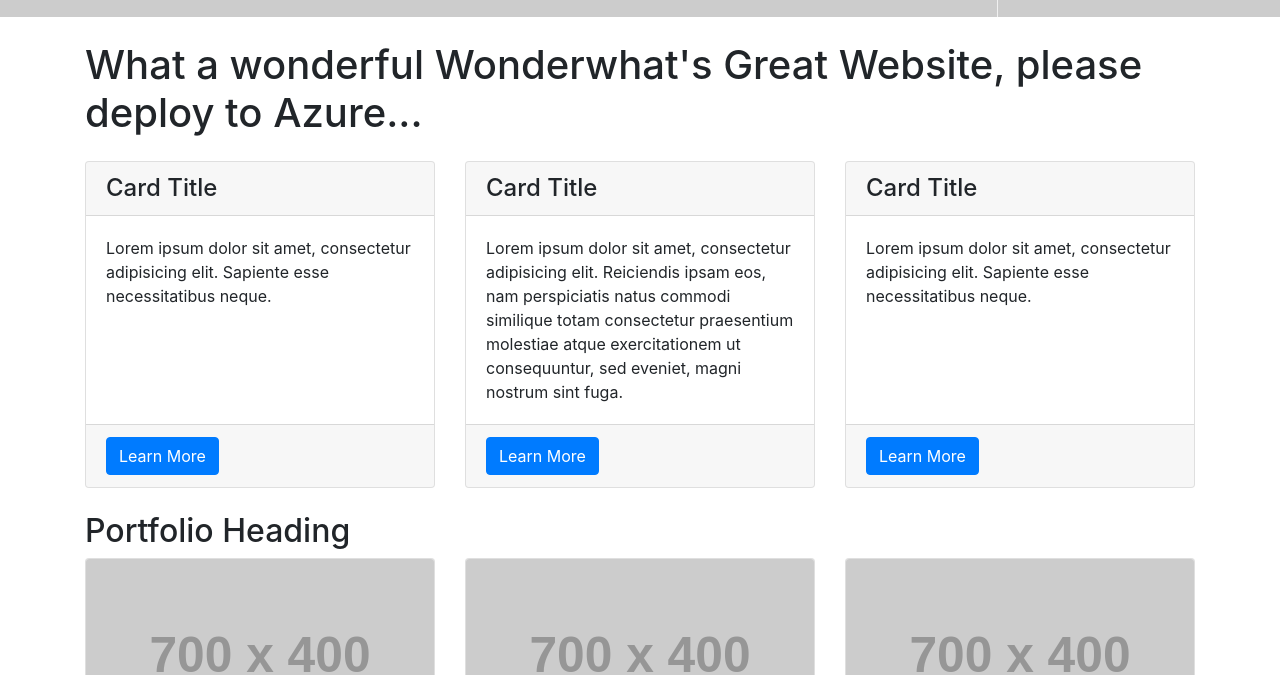
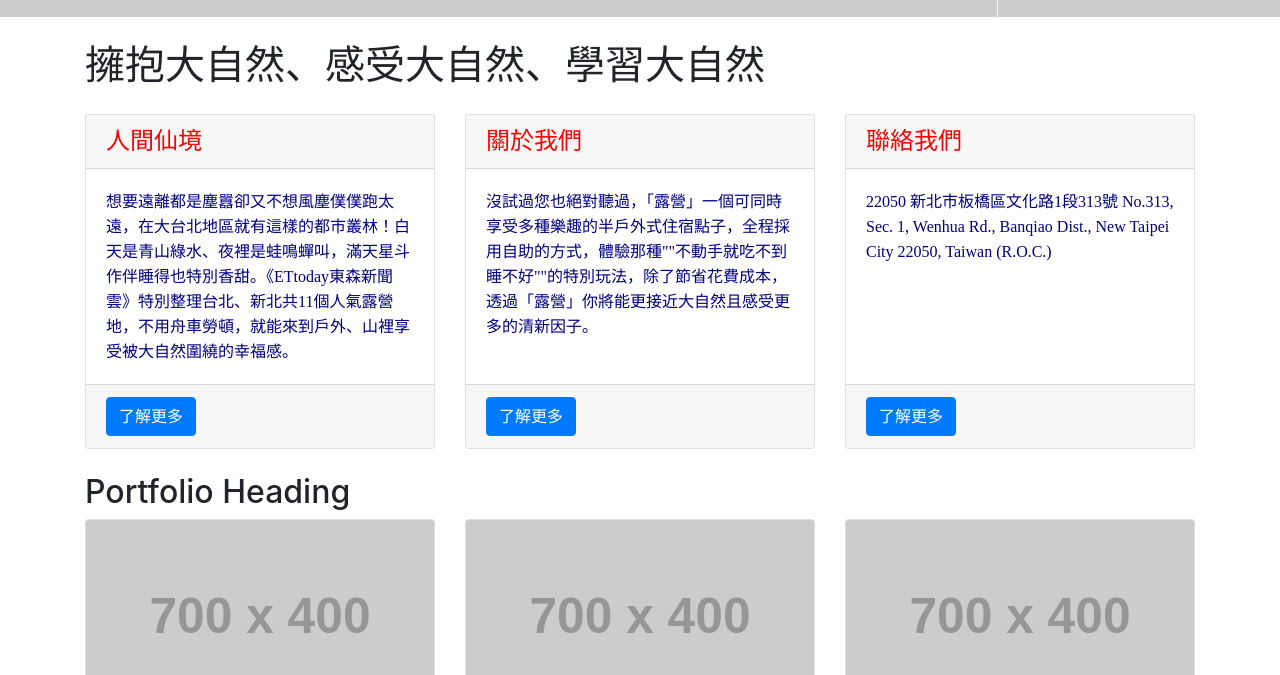
Before and after one commit to laravel-dojo/bootstrap01, a website: page index.html in a window 1280 px wide. Shown: the part 559-1234 px from the top of the page. Drawn offline with Linux system fonts and the light colour scheme; placeholder pictures from the web are drawn by us.

Commit message:
修改標題

```diff
--- a/index.html
+++ b/index.html
@@ -121,40 +121,40 @@
     <!-- Page Content -->
     <div class="container">
 
-      <h1 class="my-4">What a wonderful Wonderwhat's Great Website, please deploy to Azure...</h1>
+      <h1 class="my-4"><font face="標楷體">擁抱大自然、感受大自然、學習大自然</font></h1>
 
       <!-- Marketing Icons Section -->
       <div class="row">
         <div class="col-lg-4 mb-4">
           <div class="card h-100">
-            <h4 class="card-header">Card Title</h4>
+            <h4 class="card-header"><font color="red" face="標楷體">人間仙境</font></h4>
             <div class="card-body">
-              <p class="card-text">Lorem ipsum dolor sit amet, consectetur adipisicing elit. Sapiente esse necessitatibus neque.</p>
+              <p class="card-text"><font color="navy" face="標楷體">想要遠離都是塵囂卻又不想風塵僕僕跑太遠，在大台北地區就有這樣的都市叢林！白天是青山綠水、夜裡是蛙鳴蟬叫，滿天星斗作伴睡得也特別香甜。《ETtoday東森新聞雲》特別整理台北、新北共11個人氣露營地，不用舟車勞頓，就能來到戶外、山裡享受被大自然圍繞的幸福感。</font></p>
             </div>
             <div class="card-footer">
-              <a href="#" class="btn btn-primary">Learn More</a>
+              <a href="#" class="btn btn-primary"><font color="white" face="標楷體">了解更多</font> </a>
             </div>
           </div>
         </div>
         <div class="col-lg-4 mb-4">
           <div class="card h-100">
-            <h4 class="card-header">Card Title</h4>
+            <h4 class="card-header"><font color="red" face="標楷體">關於我們</font></h4>
             <div class="card-body">
-              <p class="card-text">Lorem ipsum dolor sit amet, consectetur adipisicing elit. Reiciendis ipsam eos, nam perspiciatis natus commodi similique totam consectetur praesentium molestiae atque exercitationem ut consequuntur, sed eveniet, magni nostrum sint fuga.</p>
+              <p class="card-text"><font color="navy" face="標楷體">沒試過您也絕對聽過，「露營」一個可同時享受多種樂趣的半戶外式住宿點子，全程採用自助的方式，體驗那種""不動手就吃不到睡不好""的特別玩法，除了節省花費成本，透過「露營」你將能更接近大自然且感受更多的清新因子。</font></p>
             </div>
             <div class="card-footer">
-              <a href="#" class="btn btn-primary">Learn More</a>
+              <a href="#" class="btn btn-primary"><font color="white" face="標楷體">了解更多</font> </a>
             </div>
           </div>
         </div>
         <div class="col-lg-4 mb-4">
           <div class="card h-100">
-            <h4 class="card-header">Card Title</h4>
+            <h4 class="card-header"><font color="red" face="標楷體">聯絡我們</font></h4>
             <div class="card-body">
-              <p class="card-text">Lorem ipsum dolor sit amet, consectetur adipisicing elit. Sapiente esse necessitatibus neque.</p>
+              <p class="card-text"><font color="navy" face="標楷體">22050 新北市板橋區文化路1段313號 No.313, Sec. 1, Wenhua Rd., Banqiao Dist., New Taipei City 22050, Taiwan (R.O.C.)</font></p>
             </div>
             <div class="card-footer">
-              <a href="#" class="btn btn-primary">Learn More</a>
+              <a href="#" class="btn btn-primary"><font color="white" face="標楷體">了解更多</font> </a>
             </div>
           </div>
         </div>
```
